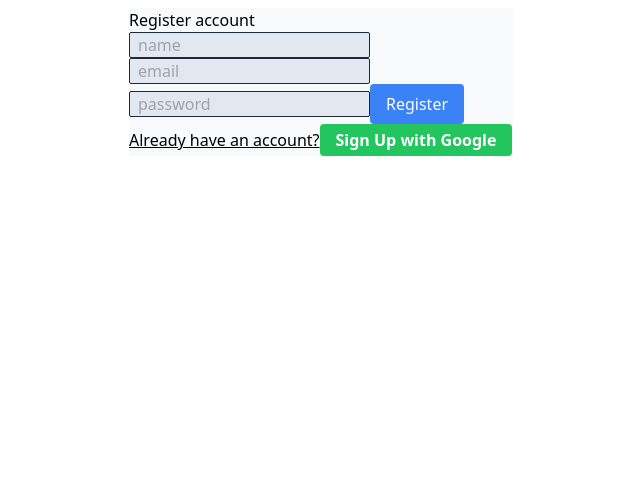
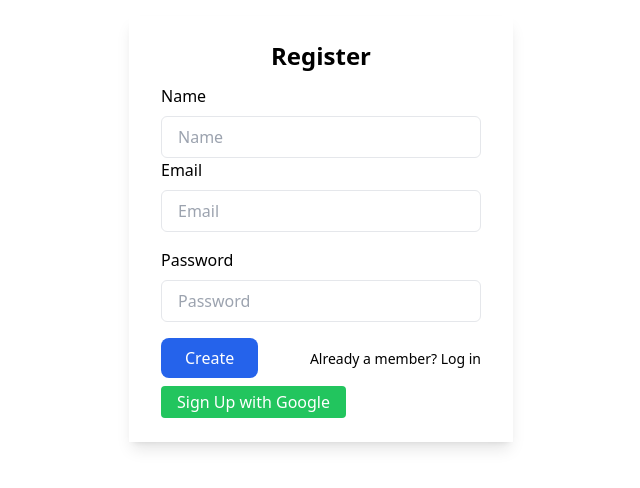
Before and after one commit to Hack-Weekly/magenta-tiger-todo-app, a React (Vite) app: page /register in a window 1280 px wide. Shown: the top 488 px of the page, without its empty margins (319-959 px from the left). Built offline with nearby package versions, Linux system fonts and the light colour scheme; no server answers.

Commit message:
Added error handling & fixed bugs

```diff
--- a/package.json
+++ b/package.json
@@ -16,7 +16,8 @@
     "react": "^18.2.0",
     "react-dom": "^18.2.0",
     "react-firebase-hooks": "^5.1.1",
-    "react-router-dom": "^6.8.2"
+    "react-router-dom": "^6.8.2",
+    "react-toastify": "^9.1.1"
   },
   "devDependencies": {
     "@types/react": "^18.0.27",
--- a/src/firebase/auth.js
+++ b/src/firebase/auth.js
@@ -19,9 +19,24 @@ import {
   signOut,
 } from 'firebase/auth';
 
+import 'react-toastify/dist/ReactToastify.css';
+
 export const db = getFirestore(app);
 const provider = new GoogleAuthProvider();
 export const auth = getAuth(app);
+
+export function getErrorMessage(error) {
+  switch (error.code) {
+    case 'auth/user-not-found':
+      return 'Invalid email or password';
+    case 'auth/wrong-password':
+      return 'Invalid email or password';
+    case 'auth/too-many-requests':
+      return 'Too many unsuccessful login attempts. Please try again later.';
+    default:
+      return 'An error occurred. Please try again.';
+  }
+}
 
 export const signInWithGoogle = async () => {
   try {
@@ -36,19 +51,23 @@ export const signInWithGoogle = async () => {
         authProvider: 'google',
         email: user.email,
       });
-      sessionStorage.setItem('Auth Token', await res.user.getIdToken());
+      if (res) {
+        sessionStorage.setItem('Auth Token', await res.user.getIdToken());
+      }
     }
   } catch (err) {
-    console.log(err);
+    throw err;
   }
 };
 
 export const logInWithEmailAndPassword = async (email, password) => {
   try {
     const res = await signInWithEmailAndPassword(auth, email, password);
-    sessionStorage.setItem('Auth Token', await res.user.getIdToken());
+    if (res) {
+      sessionStorage.setItem('Auth Token', await res.user.getIdToken());
+    }
   } catch (err) {
-    console.error(err);
+    throw err;
   }
 };
 
@@ -62,21 +81,24 @@ export const registerWithEmailAndPassword = async (name, email, password) => {
       authProvider: 'local',
       email,
     });
-    sessionStorage.setItem('Auth Token', await res.user.getIdToken());
+    if (res) {
+      sessionStorage.setItem('Auth Token', await res.user.getIdToken());
+    }
   } catch (err) {
-    console.error(err);
+    throw err;
   }
 };
 
 export const sendPasswordReset = async (email) => {
   try {
     await sendPasswordResetEmail(auth, email);
-    alert('Password reset link sent!');
   } catch (err) {
-    console.error(err);
+    console.log(err);
+    throw err;
   }
 };
 
 export const logout = () => {
   signOut(auth);
+  sessionStorage.clear();
 };
--- a/src/pages/Login.jsx
+++ b/src/pages/Login.jsx
@@ -1,7 +1,10 @@
 import { useState, useEffect } from 'react';
 import { Link, useNavigate } from 'react-router-dom';
 
-import { auth, signInWithGoogle } from '../firebase/auth';
+import { auth, getErrorMessage, signInWithGoogle } from '../firebase/auth';
+
+import { ToastContainer, toast } from 'react-toastify';
+import 'react-toastify/dist/ReactToastify.css';
 
 import { useAuthState } from 'react-firebase-hooks/auth';
 import { logInWithEmailAndPassword } from '../firebase/auth';
@@ -21,35 +24,37 @@ const Login = () => {
     password: '',
   });
 
-  const [emailError, setEmailError] = useState('');
-  const [passwordError, setPasswordError] = useState('');
+  const [validationError, setValidationError] = useState('');
 
   const handleFormChange = (e) => {
     const { name, value } = e.target;
     setLoginForm((prevState) => ({ ...prevState, [name]: value }));
   };
 
-  const handleSubmit = (e) => {
+  const handleSubmit = async (e) => {
     e.preventDefault();
 
     // Validate the email and password before logging in
     if (!validateEmail(loginForm.email)) {
-      setEmailError('Please enter a valid email address.');
+      setValidationError('Please enter a valid email address.');
       return;
     } else {
-      setEmailError('');
+      setValidationError('');
     }
 
     if (!validatePassword(loginForm.password)) {
-      setPasswordError(
+      setValidationError(
         'Please enter a password that is at least 8 characters long.'
       );
       return;
     } else {
-      setPasswordError('');
+      setValidationError('');
     }
-
-    logInWithEmailAndPassword(loginForm.email, loginForm.password);
+    try {
+      await logInWithEmailAndPassword(loginForm.email, loginForm.password);
+    } catch (err) {
+      toast.error(getErrorMessage(err));
+    }
   };
 
   const validateEmail = (email) => {
@@ -64,45 +69,61 @@ const Login = () => {
   };
 
   return (
-    <div className="bg-slate-50 max-w-sm mx-auto my-2 flex-col justify-center align-middle">
-      <h2>Login to your account</h2>
-      <form className="flex-col">
+    <>
+      <ToastContainer />
+      <div className="px-8 py-6 mt-4 text-left bg-white shadow-lg max-w-sm m-auto mt-4 ">
+        <h3 className="text-2xl font-bold text-center">
+          Login to your account
+        </h3>
+        <form onSubmit={handleSubmit}>
+          <div className="mt-3">
+            <div>
+              <label className="block" htmlFor="email">
+                Email
+              </label>
               <input
+                title="Enter email"
+                value={loginForm.email}
                 name="email"
-          value={loginForm.email}
                 type="email"
-          title="email"
-          placeholder="email"
-          className="bg-slate-200 pl-2 rounded-sm border border-slate-800"
+                placeholder="Email"
                 onChange={handleFormChange}
+                className="w-full px-4 py-2 mt-2 border rounded-md focus:outline-none focus:ring-1 focus:ring-blue-600"
               />
+            </div>
+            <div className="mt-4">
+              <label className="block" htmlFor="password">
+                Password
+              </label>
               <input
+                title="Enter password"
+                value={loginForm.password}
                 name="password"
-          value={loginForm.password}
                 type="password"
-          title="username"
-          placeholder="password"
-          className="bg-slate-200 pl-2 rounded-sm border border-slate-800"
+                placeholder="Password"
                 onChange={handleFormChange}
+                className="w-full px-4 py-2 mt-2 border rounded-md focus:outline-none focus:ring-1 focus:ring-blue-600"
               />
-        <button
-          type="submit"
-          className="bg-blue-500 hover:bg-blue-700 text-white font-light py-2 px-4 rounded"
-          onClick={handleSubmit}
-        >
+            </div>
+            <p className="text-red-500">{validationError}</p>
+            <div className="flex items-baseline justify-between">
+              <button className="px-6 py-2 mt-4 text-white bg-blue-600 rounded-lg hover:bg-blue-900">
                 Login
               </button>
+              <Link to="/register" className="text-sm hover:underline">
+                Don`t have an account? Create new
+              </Link>
+            </div>
+          </div>
         </form>
-      <Link to="/register" className="underline">
-        Don`t have an account?
-      </Link>
         <button
-        className="bg-green-500 hover:bg-green-700 text-white font-bold py-1 px-4 rounded"
+          className="bg-green-500 hover:bg-green-700 text-white font-normal py-1 px-4 rounded mt-2"
           onClick={signInWithGoogle}
         >
           Sign Up with Google
         </button>
       </div>
+    </>
   );
 };
 
--- a/src/pages/Register.jsx
+++ b/src/pages/Register.jsx
@@ -4,6 +4,9 @@ import {
   registerWithEmailAndPassword,
   signInWithGoogle,
 } from '../firebase/auth';
+
+import { ToastContainer, toast } from 'react-toastify';
+import 'react-toastify/dist/ReactToastify.css';
 
 import { useAuthState } from 'react-firebase-hooks/auth';
 import { auth } from '../firebase/auth';
@@ -24,48 +27,47 @@ const Register = () => {
     password: '',
   });
 
-  const [nameError, setNameError] = useState('');
-  const [emailError, setEmailError] = useState('');
-  const [passwordError, setPasswordError] = useState('');
+  const [validationError, setValidationError] = useState('');
 
-  const handleFormChange = (e) => {
+  const handleFormChange = async (e) => {
     const { name, value } = e.target;
     setRegisterForm((prevState) => ({ ...prevState, [name]: value }));
   };
 
-  const handleSubmit = (e) => {
+  const handleSubmit = async (e) => {
     e.preventDefault();
 
     // Validate the name, email & password before register
-
     if (!validateName(registerForm.name)) {
-      setNameError('Name should be at least 1 character long.');
+      setValidationError('Please enter a valid name.');
       return;
     } else {
-      setNameError('');
+      setValidationError('');
     }
-
     if (!validateEmail(registerForm.email)) {
-      setEmailError('Please enter a valid email address.');
+      setValidationError('Please enter a valid email address.');
       return;
     } else {
-      setEmailError('');
+      setValidationError('');
     }
-
     if (!validatePassword(registerForm.password)) {
-      setPasswordError(
+      setValidationError(
         'Please enter a password that is at least 8 characters long.'
       );
       return;
     } else {
-      setPasswordError('');
+      setValidationError('');
     }
 
-    registerWithEmailAndPassword(
+    try {
+      await registerWithEmailAndPassword(
         registerForm.name,
         registerForm.email,
         registerForm.password
       );
+    } catch (err) {
+      toast.error(getErrorMessage(err));
+    }
   };
 
   const validateName = (name) => {
@@ -84,54 +86,72 @@ const Register = () => {
   };
 
   return (
-    <div className="bg-slate-50 max-w-sm mx-auto my-2 flex-col justify-center align-middle">
-      <h2>Register account</h2>
-      <form className="flex-col">
+    <>
+      <ToastContainer />
+      <div className="px-8 py-6 mt-4 text-left bg-white shadow-lg max-w-sm m-auto mt-4 ">
+        <h3 className="text-2xl font-bold text-center">Register</h3>
+        <form onSubmit={handleSubmit}>
+          <div className="mt-3">
+            <div>
+              <label className="block" htmlFor="name">
+                Name
+              </label>
               <input
+                title="Enter email"
+                value={registerForm.name}
                 name="name"
-          value={registerForm.name}
                 type="text"
-          title="name"
-          placeholder="name"
-          className="bg-slate-200 pl-2 rounded-sm border border-slate-800"
+                placeholder="Name"
                 onChange={handleFormChange}
+                className="w-full px-4 py-2 mt-2 border rounded-md focus:outline-none focus:ring-1 focus:ring-blue-600"
               />
+            </div>
+            <div>
+              <label className="block" htmlFor="email">
+                Email
+              </label>
               <input
+                title="Enter password"
+                value={registerForm.email}
                 name="email"
-          value={registerForm.email}
                 type="email"
-          title="email"
-          placeholder="email"
-          className="bg-slate-200 pl-2 rounded-sm border border-slate-800"
+                placeholder="Email"
                 onChange={handleFormChange}
+                className="w-full px-4 py-2 mt-2 border rounded-md focus:outline-none focus:ring-1 focus:ring-blue-600"
               />
+            </div>
+            <div className="mt-4">
+              <label className="block" htmlFor="password">
+                Password
+              </label>
               <input
+                value={registerForm.password}
                 name="password"
-          value={registerForm.password}
                 type="password"
-          title="username"
-          placeholder="password"
-          className="bg-slate-200 pl-2 rounded-sm border border-slate-800"
+                placeholder="Password"
                 onChange={handleFormChange}
+                className="w-full px-4 py-2 mt-2 border rounded-md focus:outline-none focus:ring-1 focus:ring-blue-600"
               />
+            </div>
+            <p className="text-red-500">{validationError}</p>
+            <div className="flex items-baseline justify-between">
+              <button className="px-6 py-2 mt-4 text-white bg-blue-600 rounded-lg hover:bg-blue-900">
+                Create
+              </button>
+              <Link to="/login" className="text-sm hover:underline">
+                Already a member? Log in
+              </Link>
+            </div>
+          </div>
+        </form>
         <button
-          type="submit"
-          className="bg-blue-500 hover:bg-blue-700 text-white font-light py-2 px-4 rounded"
-          onClick={handleSubmit}
-        >
-          Register
-        </button>
-      </form>
-      <Link to="/login" className="underline">
-        Already have an account?
-      </Link>
-      <button
-        className="bg-green-500 hover:bg-green-700 text-white font-bold py-1 px-4 rounded"
+          className="bg-green-500 hover:bg-green-700 text-white font-normal py-1 px-4 rounded mt-2"
           onClick={signInWithGoogle}
         >
           Sign Up with Google
         </button>
       </div>
+    </>
   );
 };
 
```
Also changed, not shown: src/App.jsx (+3 -5 lines), src/Components/TodoForm.jsx (+3 -24 lines), src/Components/TodoList.jsx (added, +31 -0 lines), src/pages/Home.jsx (+22 -21 lines), 1 other file (tests, documents, lock files or other folders). Lines whose indentation alone changed are shown as unchanged.
